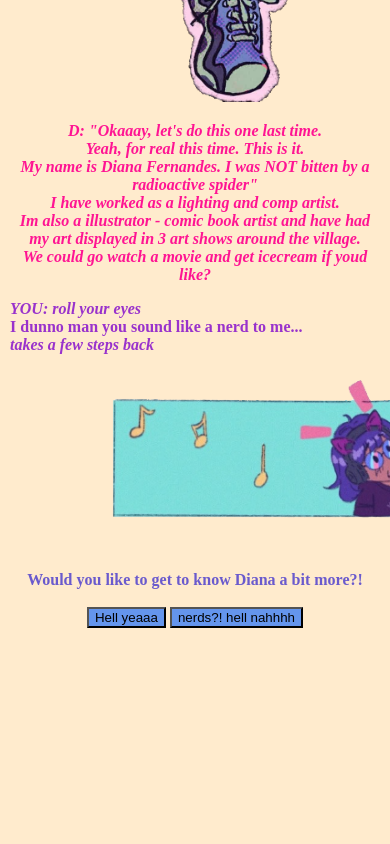
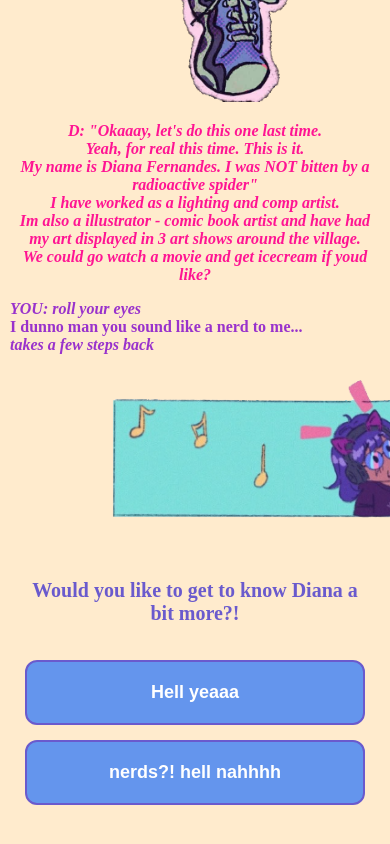
Before and after one commit to diana1fernandes/the6ix-townsville-website, a plain HTML site: page index.html in a window 390 px wide. Shown: the part 610-1454 px from the top of the page. Before the commit the page ends 1269 px from the top, so only its background shows below. Drawn offline with Linux system fonts and the light colour scheme.

Commit message:
added button flex changes
added new tweaked files for css, index, caleb, register

```diff
--- a/index.html
+++ b/index.html
@@ -3,6 +3,8 @@
 <head>
 
 	<meta charset="UTF-8">
+	<meta name="viewport" content="width=device-width, initial-scale=1.0">
+
 	<title> The6ix Townsville</title>
 	<link rel="stylesheet" href="style.css">
 
@@ -40,22 +42,28 @@
 	width="600">
 	</center>
 
-	<h4 style="color: SlateBlue; "> <center> Would you like to get to know Diana a bit more?! </center> </h>
-	<br> <center>
+	<h4 class="question-heading">
+		Would you like to get to know Diana a bit more?!
+	</h4>
+
+	<div class="button-container">
+
 		<button
-		style = "background-color: CornflowerBlue;"
+			class="choice-button"
 			type="button"
 			onclick= "window.open('https://www.dianafernandes.com/about','_blank')">
 			Hell yeaaa
 		</button>
+
 		<button
-		style = "background-color: CornflowerBlue;"
+			class="choice-button"
 			type="button"
 			onclick= "window.open('https://tenor.com/en-GB/view/you-can-do-it-suck-gif-22600073','_blank')">
 		 nerds?! hell nahhhh
 		</button>
-	</br>
-	</center>
+
+	</div>
+
 
 </body>
 </html>
--- a/style.css
+++ b/style.css
@@ -94,6 +94,43 @@ p {
 	text-align: left;
 }
 
+.question-heading {
+	color: SlateBlue;
+	text-align: center;
+	font-size: 22px;
+	margin: 30px 10px 20px;
+}
+
+.button-container {
+	display: flex;
+	justify-content: center;
+	align-items: center;
+	gap: 20px;
+	flex-wrap: wrap;
+	margin: 20px auto;
+	padding: 10px;
+}
+
+.choice-button {
+	background-color: CornflowerBlue;
+	color: white;
+	border: 2px solid SlateBlue;
+	border-radius: 12px;
+	padding: 15px 25px;
+	font-size: 18px;
+	font-weight: bold;
+	cursor: pointer;
+	min-height: 55px;
+	min-width: 180px;
+}
+
+.choic-button:hover {
+	background-color: SlateBlue;
+	color: white;
+}
+
+
+
 @media screen and (max-width: 600px) {
 	body {
 		padding: 10px;
@@ -129,4 +166,22 @@ p {
 		font-size: 16px;
 	}
 
+	.button-container {
+		flex-direction: column;
+		align-items: stretch;
+		gap: 15px;
+		padding: 15px;
+	}
+
+	.choice-button {
+		width: 100%;
+		min-height: 65px;
+		font-size; 20px;
+		padding: 18px 15px;
+	}
+
+	.question-heading {
+		font-size: 20px;
+		padding: 0 10px;
+	}
 }
```
Also changed, not shown: caleb.html (+1 -0 lines), register.html (+1 -0 lines), caleb.txt (deleted), index0.2.txt (deleted), style.txt (deleted). Lines whose indentation alone changed are shown as unchanged.
